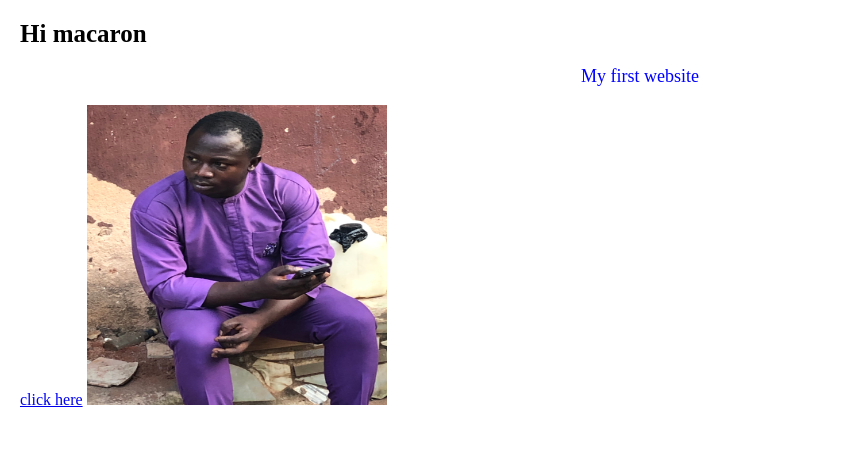
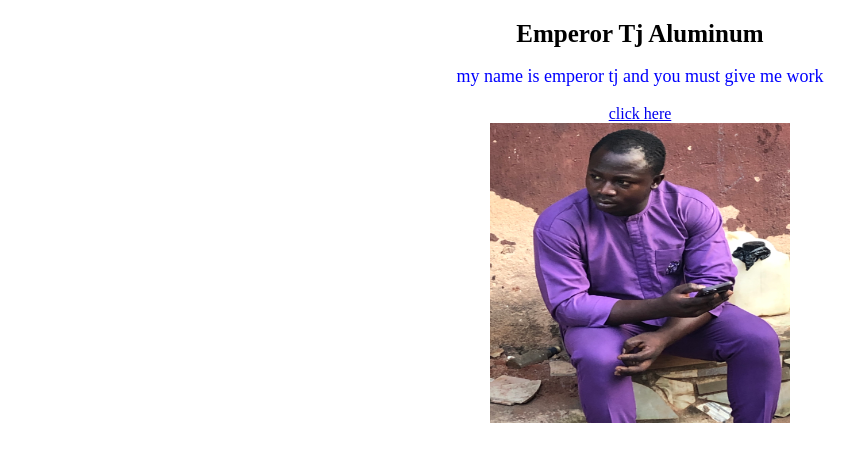
Before and after one commit to ashiruafeez56-design/username.github.io, a plain HTML site: page index.html in a window 1280 px wide. Shown: the whole page, without its empty margins (0-867 px from the left). Drawn offline with Linux system fonts and the light colour scheme.

Commit message:
Update index.html

```diff
--- a/index.html
+++ b/index.html
@@ -1,6 +1,9 @@
 <body style="background-color: white; margin: 0; padding: 20px; max-width: 100%; overflow-x: hidden;">
-<h1 style="color: black; font-size: 25px;">Hi macaron</h1>
-<p style="color: blue; font-size: 18px; text-align: center;">My first website</p>
-<a href="http://www.google.com">click here</a>
+<h1 style="color: black; font-size: 25px; text-align: center;">Emperor Tj Aluminum </h1>
+<p style="color: blue; font-size: 18px; text-align: center;">my name is emperor tj and you must give me work </p>
+<div style="text-align: center;">
+<a href="https://wa.me/+2349167083293/">click here</a>
+<br>
 <img src="IMG_6144.jpeg" alt="My picture" style="width: 300px; height: 300px;">
+</div>
 </body>
```
